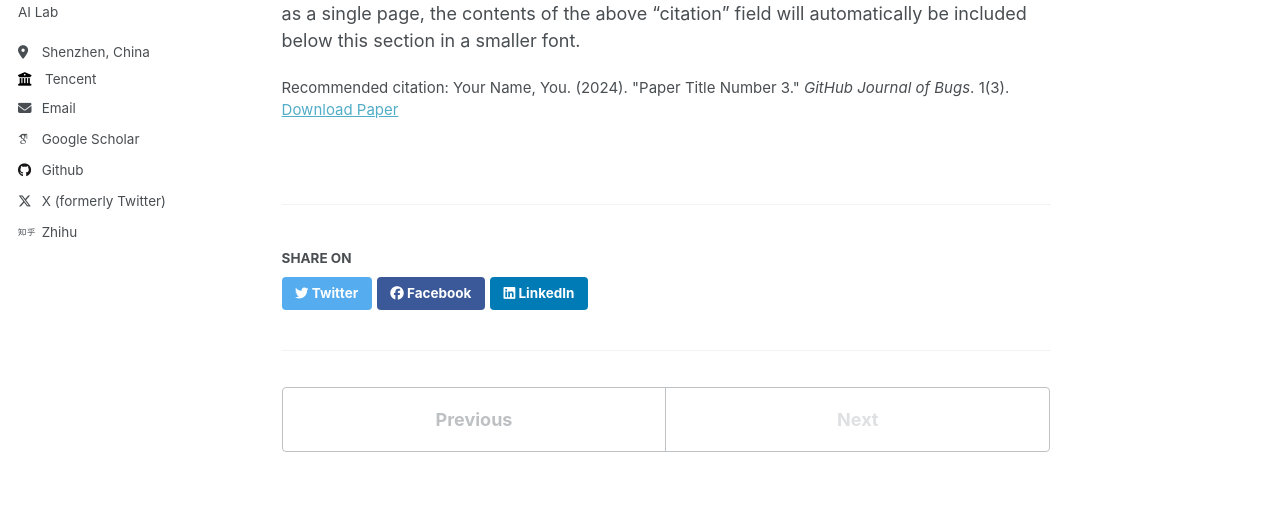
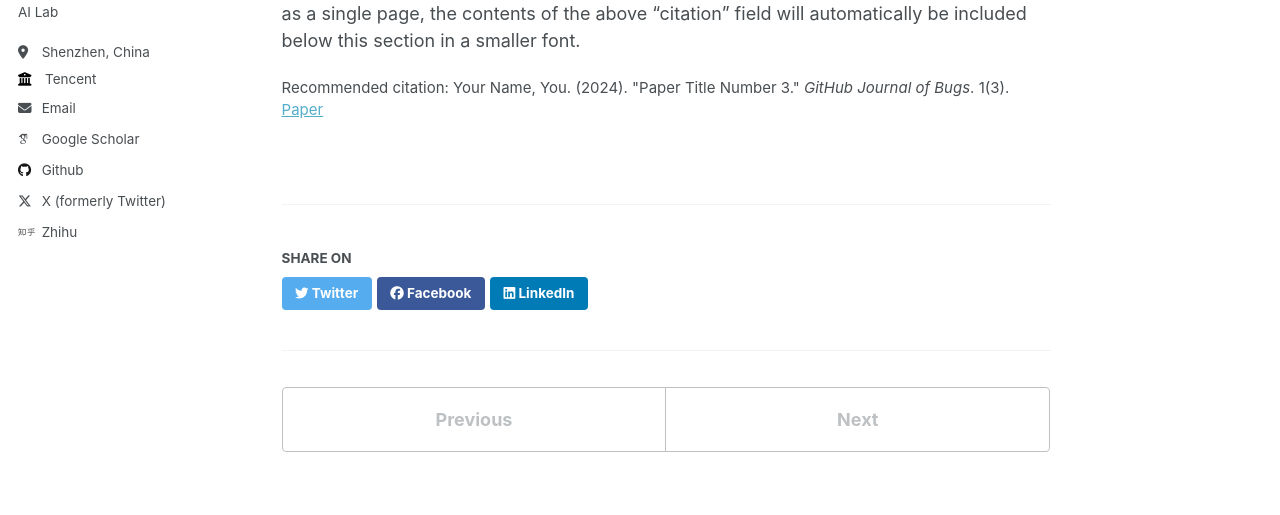
Before and after one commit to geekyutao/geekyutao.github.io, a Jekyll site: the page built from _publications/2024-02-17-paper-title-number-4 copy.md, in a window 1280 px wide and 1107 px high. Shown: the part 284-799 px from the top of the window. Built offline with Jekyll 4.4.1, drawn with Linux system fonts in a browser that asks for light colours; some web fonts are replaced.

Commit message:
initialize

```diff
--- a/_layouts/single.html
+++ b/_layouts/single.html
@@ -47,16 +47,27 @@
       <section class="page__content" itemprop="text">
         {{ content }}
 
-        {% if page.citation and page.paperurl and page.slidesurl %}
-          <p style="font-size: smaller">Recommended citation: {{ page.citation }}<br /><a href="{{ page.paperurl }}">Download Paper</a> | <a href="{{ page.slidesurl }}">Download Slides</a></p>
+        {% if page.citation and page.paperurl and page.slidesurl and page.codeurl and page.projecturl %}
+          <p style="font-size: smaller">Recommended citation: {{ page.citation }}<br /><a href="{{ page.paperurl }}">Paper</a> | <a href="{{ page.slidesurl }}">Slides</a> | <a href="{{ page.codeurl }}">Code</a> | <a href="{{ page.projecturl }}">Project</a></p>
+          // <p style="font-size: smaller">Recommended citation: {{ page.citation }}<br /><a href="{{ page.paperurl }}">Paper</a> | <a href="{{ page.slidesurl }}">Slides</a></p>
         {% elsif page.citation and page.paperurl %}
-          <p style="font-size: smaller">Recommended citation: {{ page.citation }}<br /><a href="{{ page.paperurl }}">Download Paper</a></p>
+          <p style="font-size: smaller">Recommended citation: {{ page.citation }}<br /><a href="{{ page.paperurl }}">Paper</a></p>
         {% elsif page.citation and page.slidesurl %}
-          <p style="font-size: smaller">Recommended citation: {{ page.citation }}<br /><a href="{{ page.slidesurl }}">Download Slides</a></p>
+          <p style="font-size: smaller">Recommended citation: {{ page.citation }}<br /><a href="{{ page.slidesurl }}">Slides</a></p>
+        {% elsif page.citation and page.codeurl %}
+          <p style="font-size: smaller">Recommended citation: {{ page.citation }}<br /><a href="{{ page.codeurl }}">Code</a></p>
+        {% elsif page.citation and page.projecturl %}
+          <p style="font-size: smaller">Recommended citation: {{ page.citation }}<br /><a href="{{ page.projecturl }}">Project</a></p>
         {% elsif page.citation %}
           <p style="font-size: smaller">Recommended citation: {{ page.citation }}</p>
         {% elsif page.slidesurl %}
-          <p style="font-size: smaller"><a href="{{ page.slidesurl }}">Download Slides</a></p>
+          <p style="font-size: smaller"><a href="{{ page.slidesurl }}">Slides</a></p>
+        {% elsif page.paperurl %}
+          <p style="font-size: smaller"><a href="{{ page.paperurl }}">Paper</a></p>
+        {% elsif page.codeurl %}
+          <p style="font-size: smaller"><a href="{{ page.codeurl }}">Code</a></p>
+        {% elsif page.projecturl %}
+          <p style="font-size: smaller"><a href="{{ page.projecturl }}">Project</a></p>
         {% endif %}
 
         {% if page.link %}<div><a href="{{ page.link }}" class="btn">{{ site.data.ui-text[site.locale].ext_link_label | default: "Direct Link" }}</a></div>{% endif %}
--- a/_publications/2024-02-17-paper-title-number-4.md
+++ b/_publications/2024-02-17-paper-title-number-4 copy.md
@@ -6,6 +6,7 @@
 date: 2024-02-17
 venue: 'GitHub Journal of Bugs'
 paperurl: 'http://academicpages.github.io/files/paper3.pdf'
+codeurl: 'https://github.com/geekyutao/homepage'
 citation: 'Your Name, You. (2024). &quot;Paper Title Number 3.&quot; <i>GitHub Journal of Bugs</i>. 1(3).'
 ---
 
```
Also changed, not shown: _includes/archive-single.html (+5 -5 lines), _publications/2024-07-21-paper-title-number-1.md (added, +12 -0 lines).
